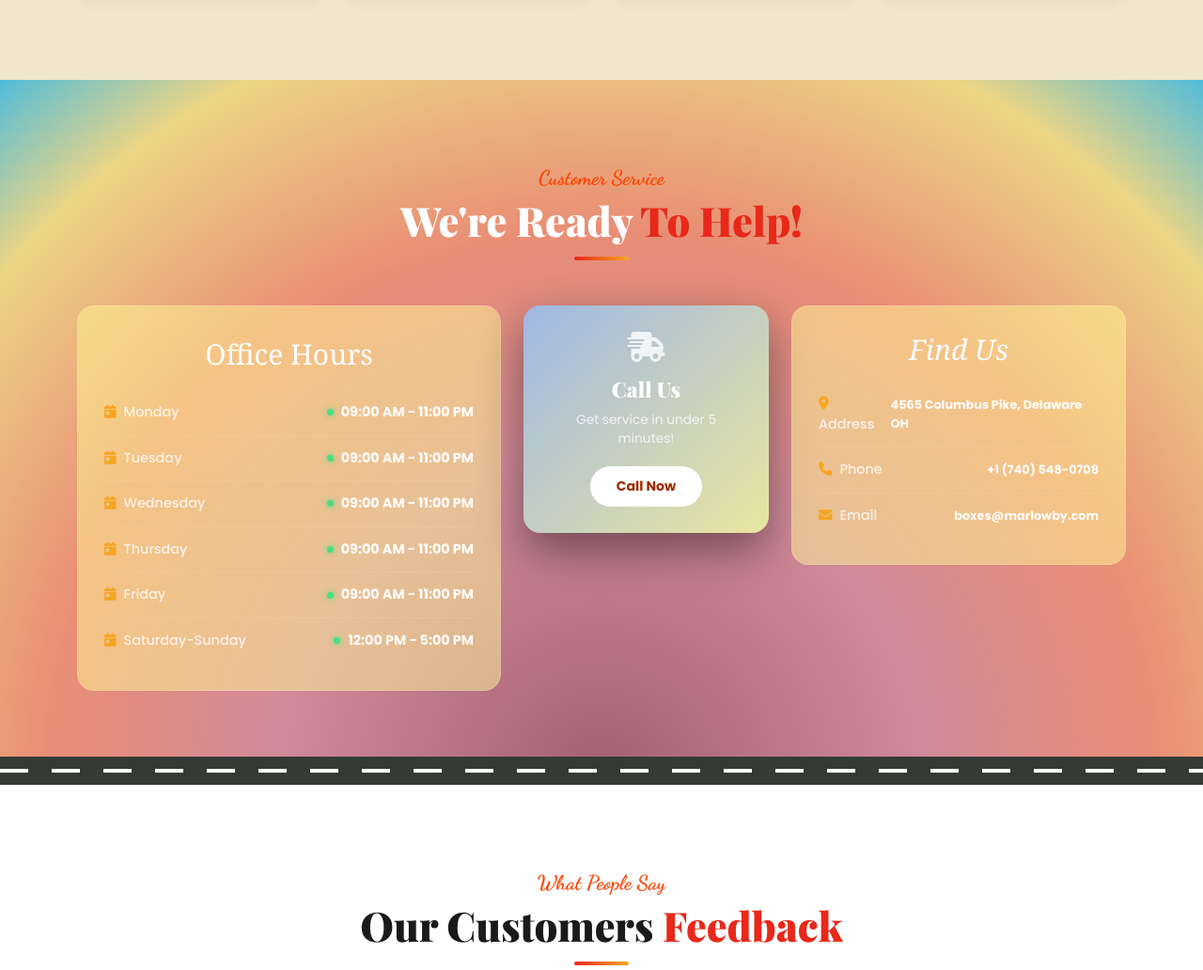
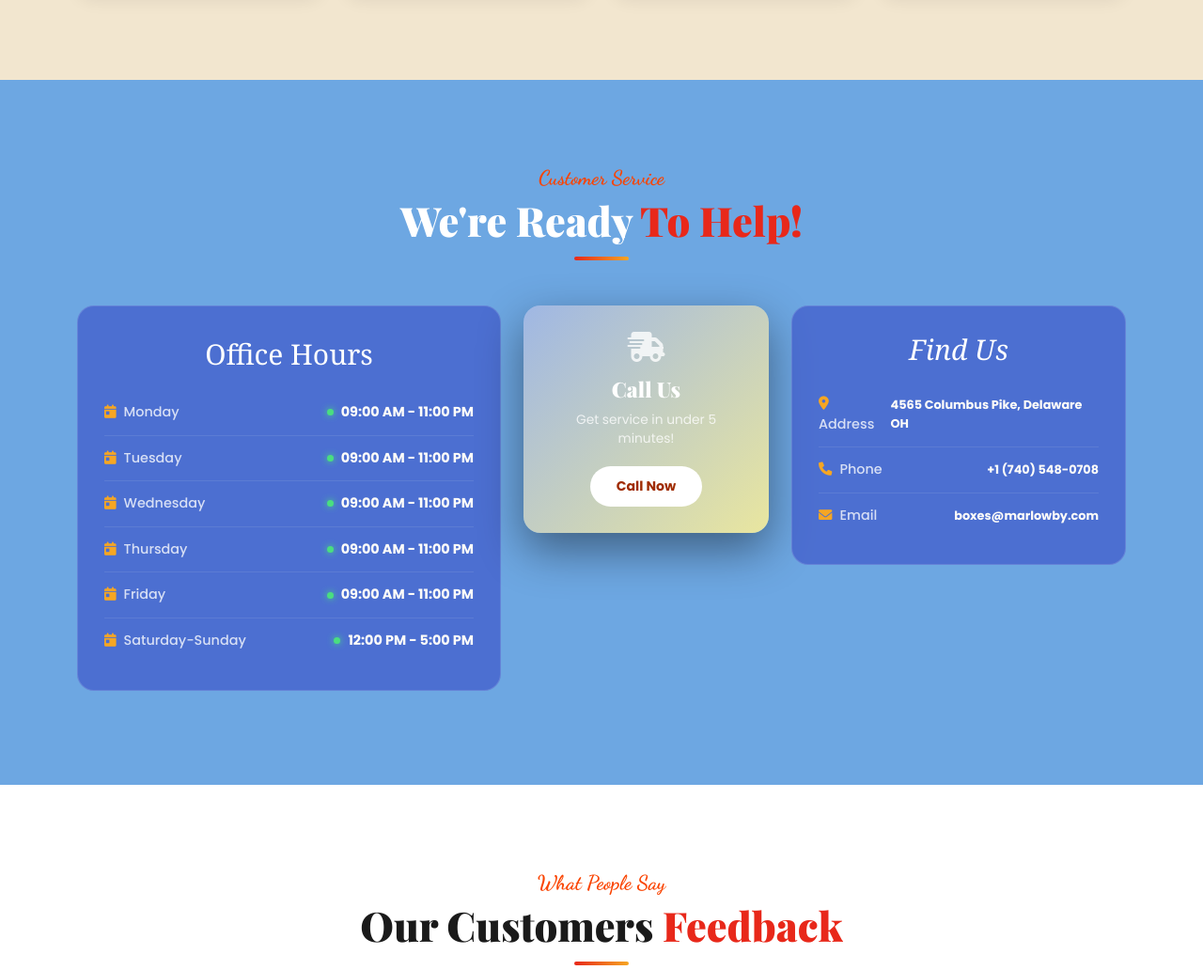
Before and after one commit to Daniel-6006/Marlowby, a plain HTML site: page index.html in a window 1280 px wide. Shown: the part 6883-7915 px from the top of the page at 94% size. Drawn offline with nearby package versions, Linux system fonts and the light colour scheme.

Commit message:
changing background of opening colors

```diff
--- a/css/style.css
+++ b/css/style.css
@@ -1215,7 +1215,7 @@ section {
   background: var(--primary);
 }
 .chbody {
-  background: radial-gradient(circle at top center, #e7e07d 0%, #d1a656 50%, #c07723 100%);
+  background: radial-gradient(circle at top center, #dba80dd0 0%, #9b2164ad 50%, #2e0d74c0 100%);
   padding: 18px;
   text-align: center;
 }
@@ -1223,10 +1223,11 @@ section {
   font-size: 1.05rem;
   font-weight: 700;
   margin-bottom: 2px;
+  color: #130031;
 }
 .chrole {
   font-size: 0.78rem;
-  color: #ce4226;
+  color: #ffd000;
   font-weight: 600;
   text-transform: uppercase;
   letter-spacing: 0.8px;
@@ -1239,31 +1240,13 @@ section {
 
 /* ===================== HOURS ===================== */
 #hours {
-  background: radial-gradient(circle at bottom, #A16072 0%, #D18A9A 35%, #E98E75 60%, #ECD585 85%, #50BCDA 100%);
+  background-color: #6da7e2;
   position: relative;
   overflow: hidden;
   padding-bottom: 100px;
 }
-.road{
-  position: absolute;
-  bottom: 0;
-  left: 0;
-  width: 100%;
-  height: 30px;
-  background-color: #343B35;
-  background-image: repeating-linear-gradient(
-    to right,
-    #fff 0px,
-    #fff 30px,
-    transparent 30px,
-    transparent 55px
-  );
-  background-size: 100% 4px;
-  background-position: center;
-  background-repeat: no-repeat;
-}
 .hrscard {
-  background-color :rgba(255, 248, 150, 0.5);
+  background-color:rgba(63, 88, 201, 0.705);
   border: 1px solid rgba(255, 255, 255, 0.14);
   border-radius: 18px;
   padding: 28px;
--- a/index.html
+++ b/index.html
@@ -795,7 +795,7 @@
 
       <!-- HOURS -->
       <section id="hours">
-         <div class="road"></div>
+         <div></div>
          <div class="container" style="position:relative;z-index:2;">
             <div class="text-center mb-5" data-aos="fade-up">
                <span class="slbl";>Customer Service</span><!--changed this whole section from opening hours to customer service-->
```
